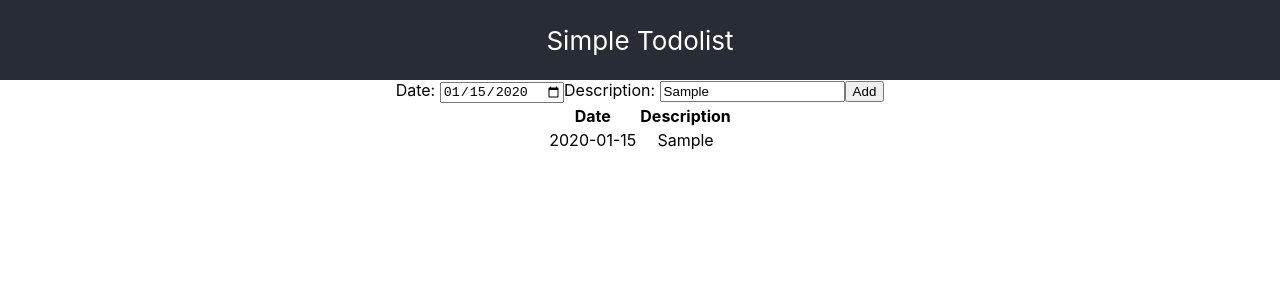
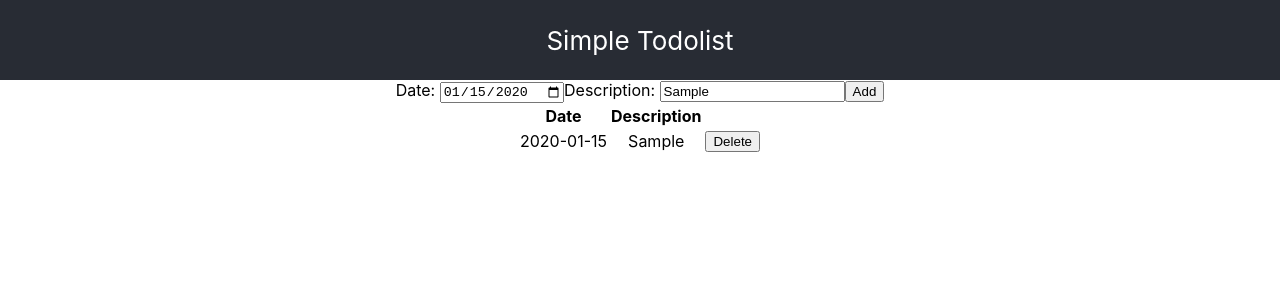
Before and after one commit to TipiJK/Todolist, a React (Create React App) app: page / in a window 1280 px wide. Both pictures are taken after typing "2020-01-15", "Sample" into the empty fields and a click on the input "Add". Shown: the top 300 px of the page. Built offline with nearby package versions, Linux system fonts and the light colour scheme.

Commit message:
Lisätty poistonappi

```diff
--- a/src/App.js
+++ b/src/App.js
@@ -13,6 +13,7 @@ function App() {
     event.preventDefault(); // don't submit form to url
     setTodos([...todos, todo]);
   }
+
 
   return (
     <div className="App">
@@ -34,6 +35,7 @@ function App() {
             <tr key={index}>
               <td>{todo.date}</td>
               <td>{todo.desc}</td>
+              <td><button value={index} onClick={() => {setTodos(todos.filter((todo, i) => i !== index))}} >Delete</button></td>
             </tr>
           )}
         </tbody>
```
